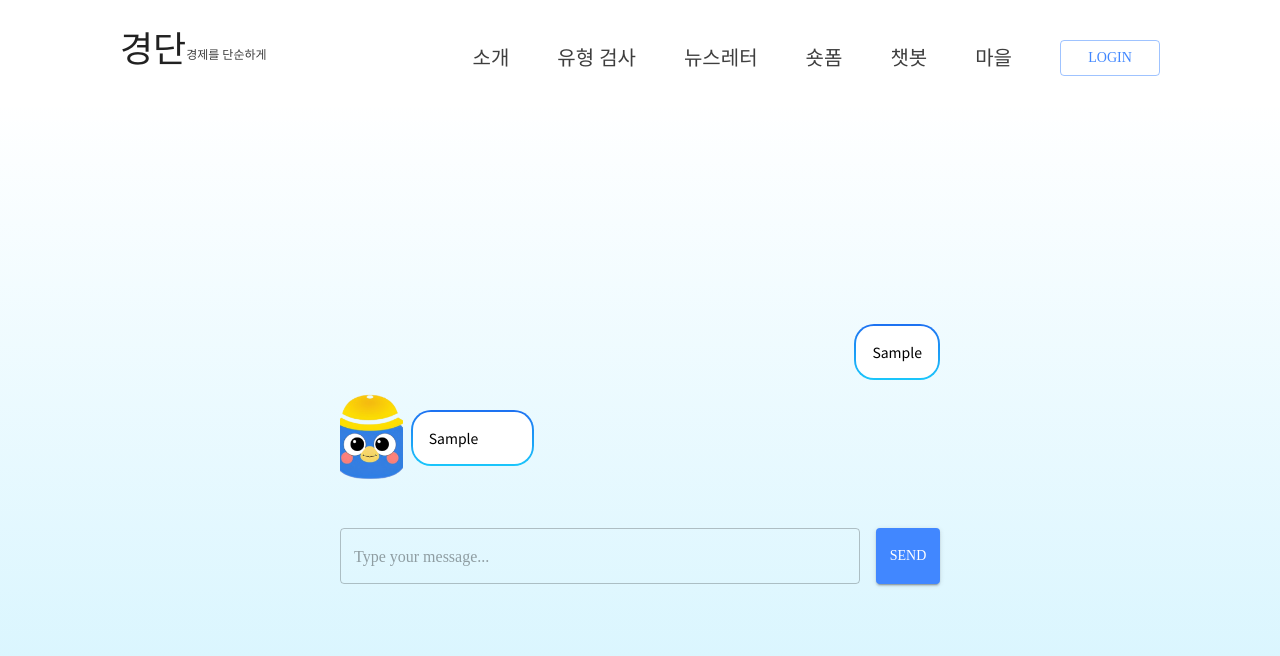
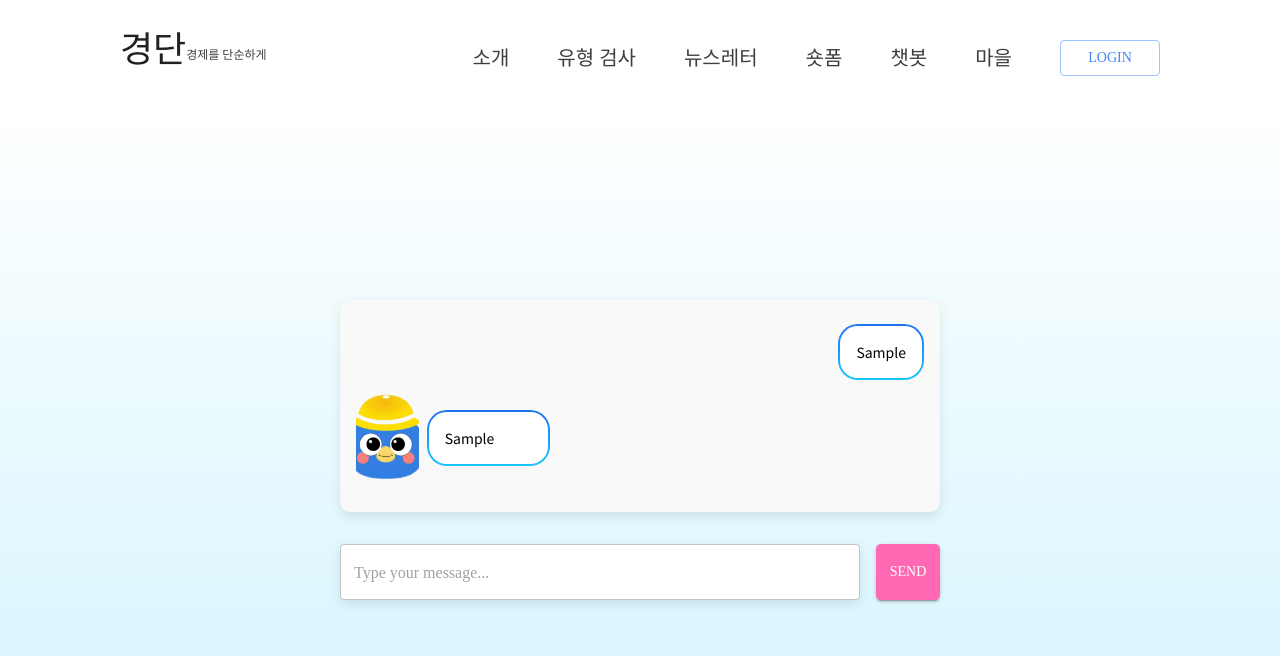
Before and after one commit to Gyeongdan/gyeongdan-frontend, a Next.js app: page /chatbot in a window 1280 px wide. Both pictures are taken after typing "Sample" into the empty fields and a click on the button "SEND". Shown: the top 656 px of the page. Built offline with nearby package versions, Linux system fonts and the light colour scheme; a web font is replaced by a local one.

Commit message:
feat: ChatComponent 분리 #45

```diff
--- a/src/app/chatbot/page.tsx
+++ b/src/app/chatbot/page.tsx
@@ -1,54 +1,23 @@
 'use client';
 
 import React, { useState } from 'react';
+
+import { Container } from '@mui/material';
+
+import ChatContainer from '@/components/ChatContainer';
+import ChatInput from '@/components/ChatInput';
 import GradientBox from '@/components/GradientBox';
-import CommentCard from '@/components/CommentCard';
-import { Box, Container, TextField, Button } from '@mui/material';
-import { css, keyframes } from '@emotion/react';
-import styled from '@emotion/styled';
-
-const fadeInUp = keyframes`
-    from {
-        opacity: 0;
-        transform: translateY(20px);
-    }
-    to {
-        opacity: 1;
-        transform: translateY(0);
-    }
-`;
-
-const AnimatedBox = styled(Box)<{ delay: number }>`
-    animation: ${fadeInUp} 0.6s ease-out;
-    animation-delay: ${(props) => props.delay}s;
-    animation-fill-mode: both;
-`;
 
 const Page = () => {
-  const [userMessage, setUserMessage] = useState<string>('');
   const [messages, setMessages] = useState<Array<{ content: string; isUser: boolean }>>([]);
 
-  const handleInputChange = (event: React.ChangeEvent<HTMLInputElement>) => {
-    setUserMessage(event.target.value);
-  };
+  const handleSendMessage = (message: string) => {
+    const newMessage = { content: message, isUser: true };
+    setMessages([...messages, newMessage]);
 
-  const handleSendMessage = () => {
-    if (userMessage.trim() === '') return;
-
-    const newMessage = { content: userMessage, isUser: true };
-    setMessages([...messages, newMessage]);
-    setUserMessage('');
-
-    // Add a delay for the AI response
     setTimeout(() => {
-      setMessages((prevMessages) => [...prevMessages, { content: userMessage, isUser: false }]);
+      setMessages((prevMessages) => [...prevMessages, { content: message, isUser: false }]);
     }, 1000); // 1 second delay
-  };
-
-  const handleKeyPress = (event: React.KeyboardEvent) => {
-    if (event.key === 'Enter') {
-      handleSendMessage();
-    }
   };
 
   return (
@@ -71,35 +40,8 @@ const Page = () => {
           padding: '0 2rem',
         }}
       >
-        <Box sx={{ flex: 1, width: '100%', maxWidth: '600px', marginBottom: '2rem' }}>
-          {messages.map((message, index) => (
-            <AnimatedBox
-              key={index}
-              delay={index * 0.1}
-              sx={{ display: 'flex', justifyContent: message.isUser ? 'flex-end' : 'flex-start', marginY: '0.5rem' }}
-            >
-              <CommentCard
-                content={message.content}
-                isCharacter={!message.isUser}
-                isStroke={true}
-              />
-            </AnimatedBox>
-          ))}
-        </Box>
-        <Box sx={{ display: 'flex', width: '100%', maxWidth: '600px' }}>
-          <TextField
-            fullWidth
-            variant="outlined"
-            value={userMessage}
-            onChange={handleInputChange}
-            onKeyPress={handleKeyPress}
-            placeholder="Type your message..."
-            sx={{ marginRight: '1rem' }}
-          />
-          <Button variant="contained" color="primary" onClick={handleSendMessage}>
-            Send
-          </Button>
-        </Box>
+        <ChatContainer messages={messages} />
+        <ChatInput onSendMessage={handleSendMessage} />
       </Container>
     </GradientBox>
   );
--- /dev/null
+++ b/src/components/ChatContainer.tsx
@@ -0,0 +1,44 @@
+'use client';
+
+import React, { useEffect, useRef } from 'react';
+
+import styled from '@emotion/styled';
+import { Box } from '@mui/material';
+
+import ChatMessage from './ChatMessage';
+
+const StyledChatContainer = styled(Box)`
+  flex: 1;
+  width: 100%;
+  max-width: 600px;
+  margin-bottom: 2rem;
+  overflow-y: auto;
+  max-height: calc(100vh - 200px);
+  padding: 1rem;
+  border-radius: 10px;
+  background: #f9f9f9;
+  box-shadow: 0px 4px 12px rgba(0, 0, 0, 0.1);
+`;
+
+interface ChatContainerProps {
+  messages: Array<{ content: string; isUser: boolean }>;
+}
+
+const ChatContainer = ({ messages }: ChatContainerProps) => {
+  const messagesEndRef = useRef<HTMLDivElement | null>(null);
+
+  useEffect(() => {
+    messagesEndRef.current?.scrollIntoView({ behavior: 'smooth' });
+  }, [messages]);
+
+  return (
+    <StyledChatContainer>
+      {messages.map((message, index) => (
+        <ChatMessage key={index} content={message.content} delay={index * 0.1} isUser={message.isUser} />
+      ))}
+      <div ref={messagesEndRef} />
+    </StyledChatContainer>
+  );
+};
+
+export default ChatContainer;
--- /dev/null
+++ b/src/components/ChatInput.tsx
@@ -0,0 +1,65 @@
+'use client';
+
+import React, { useState } from 'react';
+
+import { Box, TextField, Button } from '@mui/material';
+
+interface ChatInputProps {
+  onSendMessage: (message: string) => void;
+}
+
+const ChatInput = ({ onSendMessage }: ChatInputProps) => {
+  const [userMessage, setUserMessage] = useState<string>('');
+
+  const handleInputChange = (event: React.ChangeEvent<HTMLInputElement>) => {
+    setUserMessage(event.target.value);
+  };
+
+  const handleSendMessage = () => {
+    if (userMessage.trim() === '') return;
+    onSendMessage(userMessage);
+    setUserMessage('');
+  };
+
+  const handleKeyPress = (event: React.KeyboardEvent) => {
+    if (event.key === 'Enter') {
+      handleSendMessage();
+    }
+  };
+
+  return (
+    <Box sx={{ display: 'flex', width: '100%', maxWidth: '600px' }}>
+      <TextField
+        fullWidth
+        placeholder="Type your message..."
+        sx={{
+          marginRight: '1rem',
+          backgroundColor: 'white',
+          borderRadius: '5px',
+          boxShadow: '0px 4px 12px rgba(0, 0, 0, 0.1)',
+        }}
+        value={userMessage}
+        variant="outlined"
+        onChange={handleInputChange}
+        onKeyPress={handleKeyPress}
+      />
+      <Button
+        color="primary"
+        sx={{
+          backgroundColor: '#ff69b4',
+          color: 'white',
+          borderRadius: '5px',
+          '&:hover': {
+            backgroundColor: '#ff1493',
+          },
+        }}
+        variant="contained"
+        onClick={handleSendMessage}
+      >
+        Send
+      </Button>
+    </Box>
+  );
+};
+
+export default ChatInput;
--- /dev/null
+++ b/src/components/ChatMessage.tsx
@@ -0,0 +1,45 @@
+'use client';
+
+import React from 'react';
+
+import { css, keyframes } from '@emotion/react';
+import styled from '@emotion/styled';
+import { Box } from '@mui/material';
+
+import CommentCard from '@/components/CommentCard';
+
+const fadeInUp = keyframes`
+  from {
+    opacity: 0;
+    transform: translateY(20px);
+  }
+  to {
+    opacity: 1;
+    transform: translateY(0);
+  }
+`;
+
+const AnimatedBox = styled(Box)<{ delay: number }>`
+  animation: ${fadeInUp} 0.6s ease-out;
+  animation-delay: ${(props) => props.delay}s;
+  animation-fill-mode: both;
+`;
+
+interface ChatMessageProps {
+  content: string;
+  isUser: boolean;
+  delay: number;
+}
+
+const ChatMessage = ({ content, isUser, delay }: ChatMessageProps) => {
+  return (
+    <AnimatedBox
+      delay={delay}
+      sx={{ display: 'flex', justifyContent: isUser ? 'flex-end' : 'flex-start', marginY: '0.5rem' }}
+    >
+      <CommentCard isStroke content={content} isCharacter={!isUser} />
+    </AnimatedBox>
+  );
+};
+
+export default ChatMessage;
```
